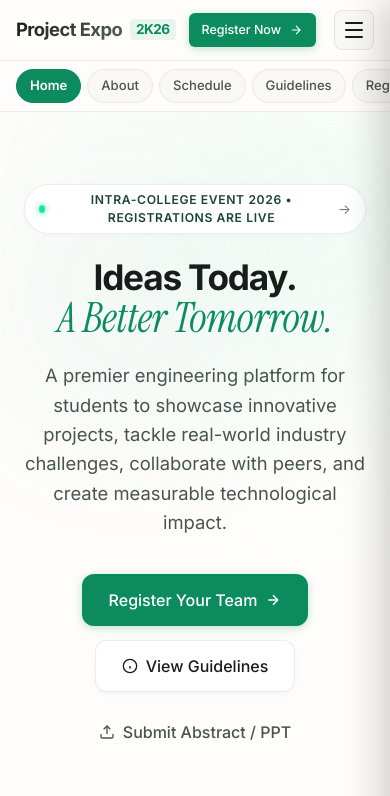
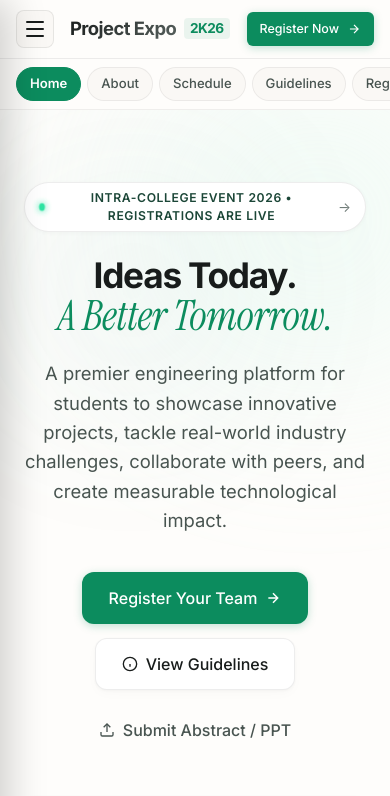
Before and after one commit to PraneshSivakumar/project-expo-2k26, a website built with Vite: page index.html in a window 390 px wide. Shown: the top 796 px of the page. Built offline with nearby package versions, Linux system fonts and the light colour scheme.

Commit message:
Position mobile hamburger menu icon on the left side next to Project Expo 2K26 logo

```diff
--- a/app.js
+++ b/app.js
@@ -1471,7 +1471,7 @@ function setupMobileNav() {
     { title: "Admin", href: "/admin.html", icon: "🔒" }
   ];
 
-  // 1. Add Hamburger button to header if not present
+  // 1. Add Hamburger button on LEFT side next to Project Expo logo
   if (!document.getElementById("btn-mobile-nav-toggle")) {
     const hamburgerBtn = document.createElement("button");
     hamburgerBtn.type = "button";
@@ -1484,11 +1484,23 @@ function setupMobileNav() {
       <span class="hamburger-line"></span>
     `;
 
-    const navActions = navContainer.querySelector(".nav-actions");
-    if (navActions) {
-      navActions.appendChild(hamburgerBtn);
+    const brandLogo = navContainer.querySelector(".brand-logo");
+    if (brandLogo) {
+      let leftGroup = navContainer.querySelector(".nav-left-brand-group");
+      if (!leftGroup) {
+        leftGroup = document.createElement("div");
+        leftGroup.className = "nav-left-brand-group";
+        leftGroup.style.display = "inline-flex";
+        leftGroup.style.alignItems = "center";
+        leftGroup.style.gap = "8px";
+        brandLogo.parentNode.insertBefore(leftGroup, brandLogo);
+        leftGroup.appendChild(hamburgerBtn);
+        leftGroup.appendChild(brandLogo);
+      } else {
+        leftGroup.prepend(hamburgerBtn);
+      }
     } else {
-      navContainer.appendChild(hamburgerBtn);
+      navContainer.prepend(hamburgerBtn);
     }
   }
 
--- a/styles.css
+++ b/styles.css
@@ -3365,8 +3365,8 @@ input[type="file"] {
   flex-direction: column;
   justify-content: center;
   align-items: center;
-  width: 40px;
-  height: 40px;
+  width: 38px;
+  height: 38px;
   border-radius: 8px;
   border: 1px solid rgba(0, 0, 0, 0.08);
   background: #faf8f5;
@@ -3374,7 +3374,15 @@ input[type="file"] {
   gap: 5px;
   padding: 0;
   transition: all 0.2s ease;
-  margin-left: 8px;
+  margin-right: 8px;
+  margin-left: 0;
+  flex-shrink: 0;
+}
+
+.nav-left-brand-group {
+  display: flex;
+  align-items: center;
+  gap: 6px;
 }
 
 .hamburger-line {
@@ -3398,20 +3406,20 @@ input[type="file"] {
   transform: translateY(-7px) rotate(-45deg);
 }
 
-/* Slide-out Drawer */
+/* Slide-out Drawer (Left Side) */
 .mobile-nav-drawer {
   position: fixed;
   top: 0;
-  right: 0;
+  left: 0;
   bottom: 0;
   width: 310px;
   max-width: 86vw;
   background: #ffffff;
   z-index: 10001;
-  box-shadow: -10px 0 35px rgba(0, 0, 0, 0.18);
+  box-shadow: 10px 0 35px rgba(0, 0, 0, 0.18);
   display: flex;
   flex-direction: column;
-  transform: translateX(100%);
+  transform: translateX(-100%);
   transition: transform 0.28s cubic-bezier(0.16, 1, 0.3, 1);
   overflow-y: auto;
 }
```
